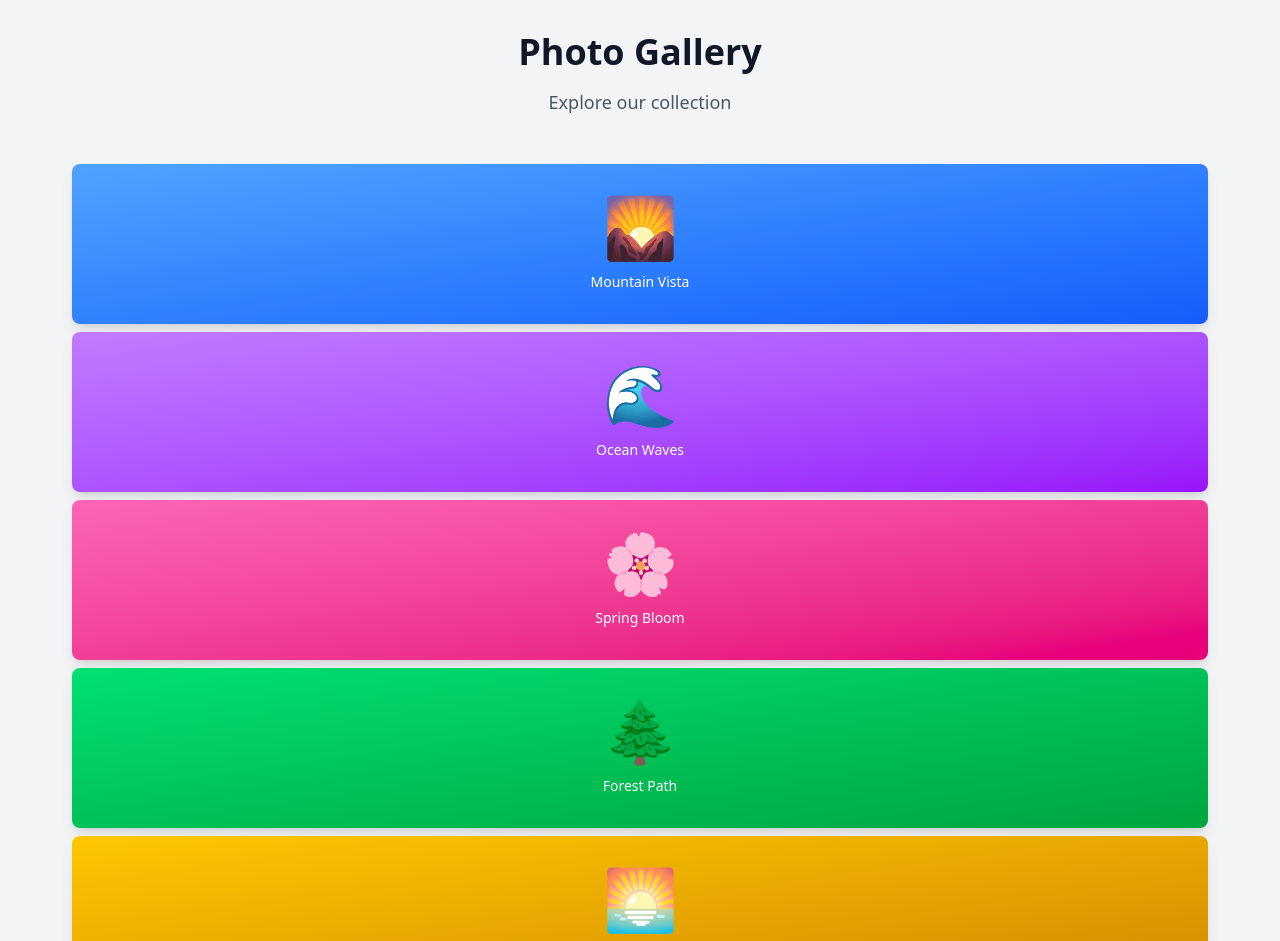
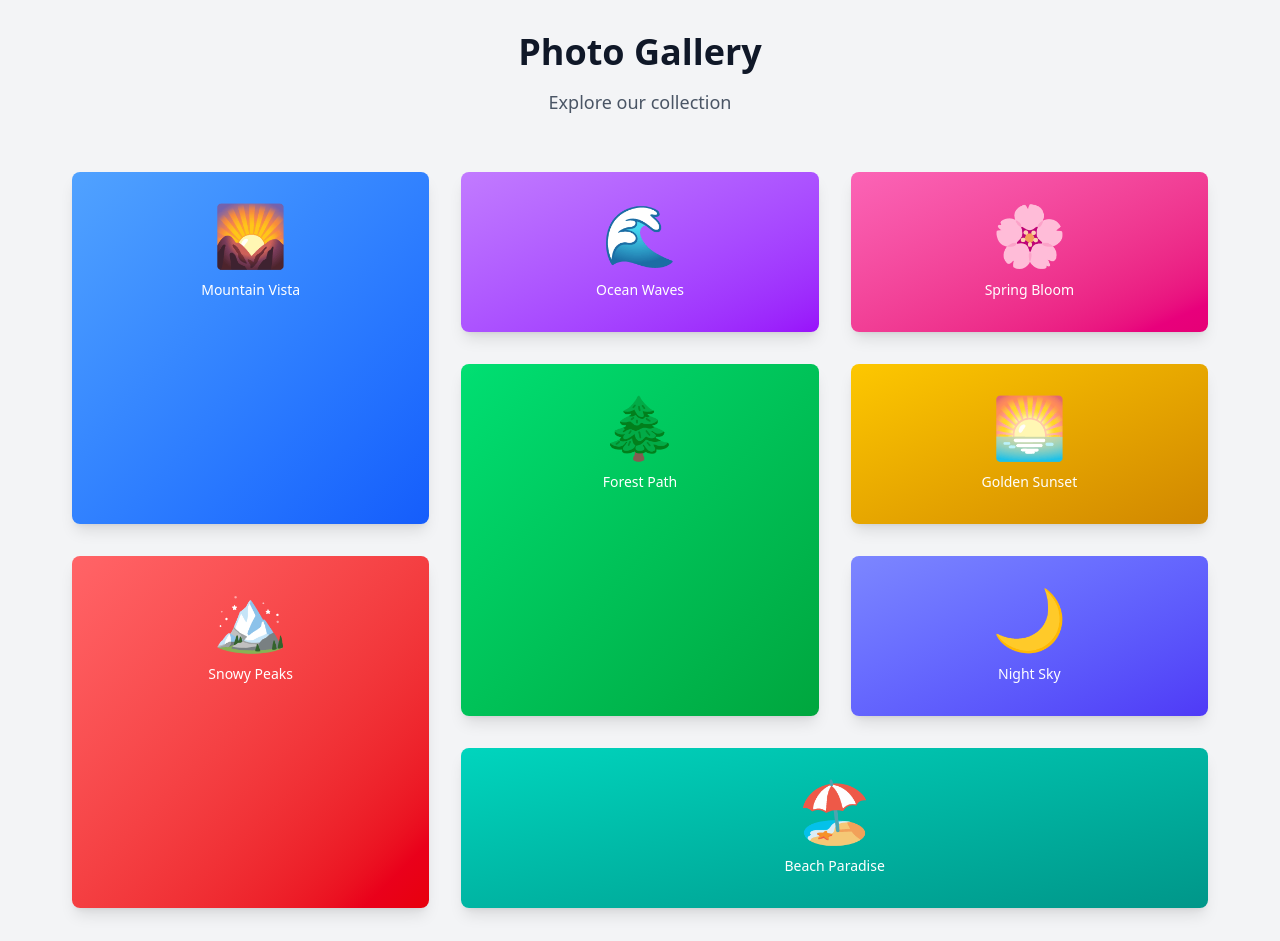
Before and after one commit to Edin93/holbertonschool-web-development, a plain HTML site: page tailwindcss/task_8/task_8.html in a window 1280 px wide. Shown: the top 941 px of the page. Drawn offline with nearby package versions, Linux system fonts and the light colour scheme.

Commit message:
task 8 solution done

```diff
--- a/tailwindcss/task_8/task_8.html
+++ b/tailwindcss/task_8/task_8.html
@@ -14,9 +14,9 @@
     </div>
 
     <!-- gallery container -->
-    <div class="max-w-6xl mx-auto">
+    <div class="max-w-6xl mx-auto grid grid-cols-3 gap-4">
         <!-- photo 1 -->
-        <div class="bg-linear-to-br from-blue-400 to-blue-600 rounded-lg shadow-lg p-8 m-2">
+        <div class="bg-linear-to-br from-blue-400 to-blue-600 rounded-lg shadow-lg p-8 m-2 row-span-2">
             <div class="text-white text-center">
                 <div class="text-6xl mb-4">🌄</div>
                 <p class="text-sm font-medium">Mountain Vista</p>
@@ -40,7 +40,7 @@
         </div>
 
         <!-- photo 4 -->
-        <div class="bg-linear-to-br from-green-400 to-green-600 rounded-lg shadow-lg p-8 m-2">
+        <div class="bg-linear-to-br from-green-400 to-green-600 rounded-lg shadow-lg p-8 m-2 row-span-2">
             <div class="text-white text-center">
                 <div class="text-6xl mb-4">🌲</div>
                 <p class="text-sm font-medium">Forest Path</p>
@@ -56,7 +56,7 @@
         </div>
 
         <!-- photo 6 -->
-        <div class="bg-linear-to-br from-red-400 to-red-600 rounded-lg shadow-lg p-8 m-2">
+        <div class="bg-linear-to-br from-red-400 to-red-600 rounded-lg shadow-lg p-8 m-2 row-span-2">
             <div class="text-white text-center">
                 <div class="text-6xl mb-4">🏔️</div>
                 <p class="text-sm font-medium">Snowy Peaks</p>
@@ -72,7 +72,7 @@
         </div>
 
         <!-- photo 8 -->
-        <div class="bg-linear-to-br from-teal-400 to-teal-600 rounded-lg shadow-lg p-8 m-2">
+        <div class="bg-linear-to-br from-teal-400 to-teal-600 rounded-lg shadow-lg p-8 m-2 col-span-2">
             <div class="text-white text-center">
                 <div class="text-6xl mb-4">🏖️</div>
                 <p class="text-sm font-medium">Beach Paradise</p>
```
